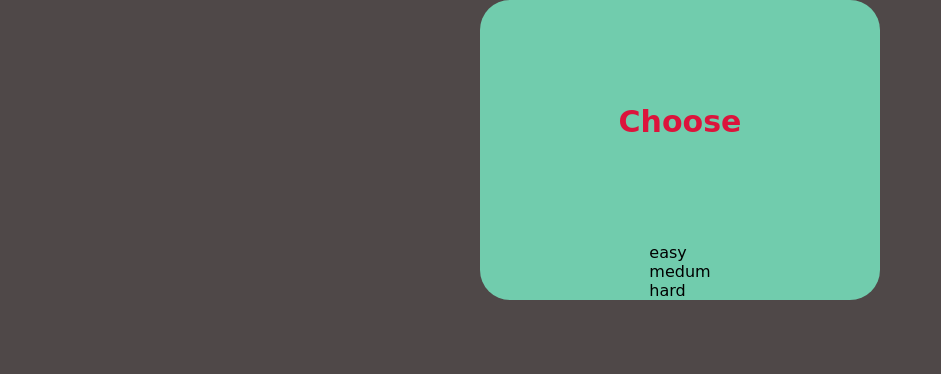
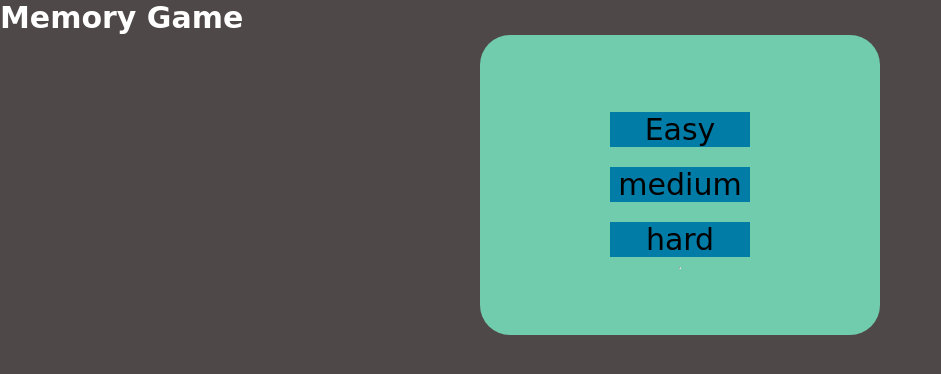
Before and after one commit to AhmadGh18/memory_game, a plain HTML site: page index.html in a window 1280 px wide. Shown: the whole page, without its empty margins (0-941 px from the left). Drawn offline with Linux system fonts and the light colour scheme; some packages are replaced by stand-ins of ours; a script that the page names is missing; a web font is replaced by a local one.

Commit message:
Update index.html

```diff
--- a/index.html
+++ b/index.html
@@ -13,26 +13,27 @@
     <meta name="viewport" content="width=device-width, initial-scale=1.0" />
     <script src="//cdn.jsdelivr.net/npm/sweetalert2@11"></script>
     <link rel="stylesheet" href="style.css" />
-    <title>Document</title>
+    <title>game</title>
   </head>
   <body>
+    <section class="tooo">
+      <h4>Memory Game</h4>
       <div class="unknow">
-      <h3>Choose</h3>
-      <div class="tocheacklevel">
-        <div class="easy">easy</div>
+        <button class="easy">Easy</button>
 
-        <div class="medum">medum</div>
-        <div class="hard">hard</div>
-      </div>
+        <button class="medum">medium</button>
+
+        <button class="hard">hard</button>
+        <hr />
       </div>
       <style>
         @import url("https://fonts.googleapis.com/css2?family=Diplomata+SC&family=Graduate&family=Montserrat+Alternates:ital,wght@1,700&family=Sue+Ellen+Francisco&display=swap");
       </style>
 
       <div class="everything">
-      <section class="h">
+        <div class="h">
           <h1>guess where are <span class="span"></span> color</h1>
-      </section>
+        </div>
 
         <div class="main">
           <div></div>
@@ -81,6 +82,7 @@
           </div>
         </div>
       </div>
+    </section>
     <script src="main.js"></script>
   </body>
 </html>
```
Lines whose indentation alone changed are shown as unchanged.
